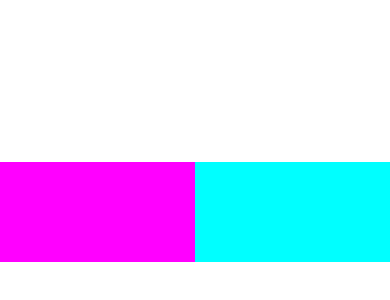
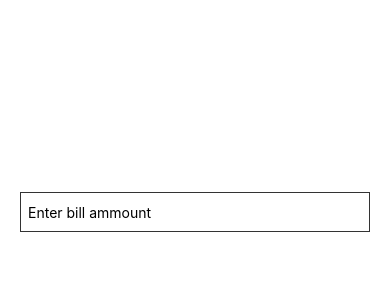
Before and after one commit to emilj858/ReactNative-TipCalculator, a React Native app: screen / in a window 390 px wide. Shown: the part 210-510 px from the top of the page. Built offline with nearby package versions, Linux system fonts and the light colour scheme.

Commit message:
added input value

```diff
--- a/App.js
+++ b/App.js
@@ -1,14 +1,28 @@
 import React from 'react';
-import { StyleSheet, Text, View } from 'react-native';
+import { StyleSheet, Text, View, TextInput } from 'react-native';
 
 import Hello from './Hello';
 
 export default class App extends React.Component {
+  constructor(){
+    super();
+    this.state = {
+      inputValue:""
+    }
+  }
+
   render() {
     return (
       <View style={styles.container}>
-        <View style ={styles.view1}></View>
-        <View style ={styles.view2}></View>
+        <Text>
+          {this.state.inputValue}
+        </Text>
+        <TextInput placeholder='Enter bill ammount'
+          style={styles.input}
+          value={this.state.inputValue}
+          onChangeText={(text)=> this.setState({inputValue: text})}
+
+        />
       </View>
     );
   }
@@ -17,20 +31,16 @@ export default class App extends React.Component {
 const styles = StyleSheet.create({
   container: {
     flex: 1,
-    flexDirection: 'row',
     backgroundColor: '#fff',
     alignItems: 'center',
-    justifyContent: 'center'
+    justifyContent: 'center',
+    padding: 20,
   },
-  view1: {
-     backgroundColor: '#ff00ff',
-     flex:1,
-     height: 100,
-  },
-  view2: {
-      backgroundColor: '#00ffff',
-      flex: 1,
-      height: 100,
+  input: {
+    height: 40,
+    width: '100%',
+    borderColor: '#333',
+    borderWidth: 1,
+    padding: 7,
   }
-
 });
```
